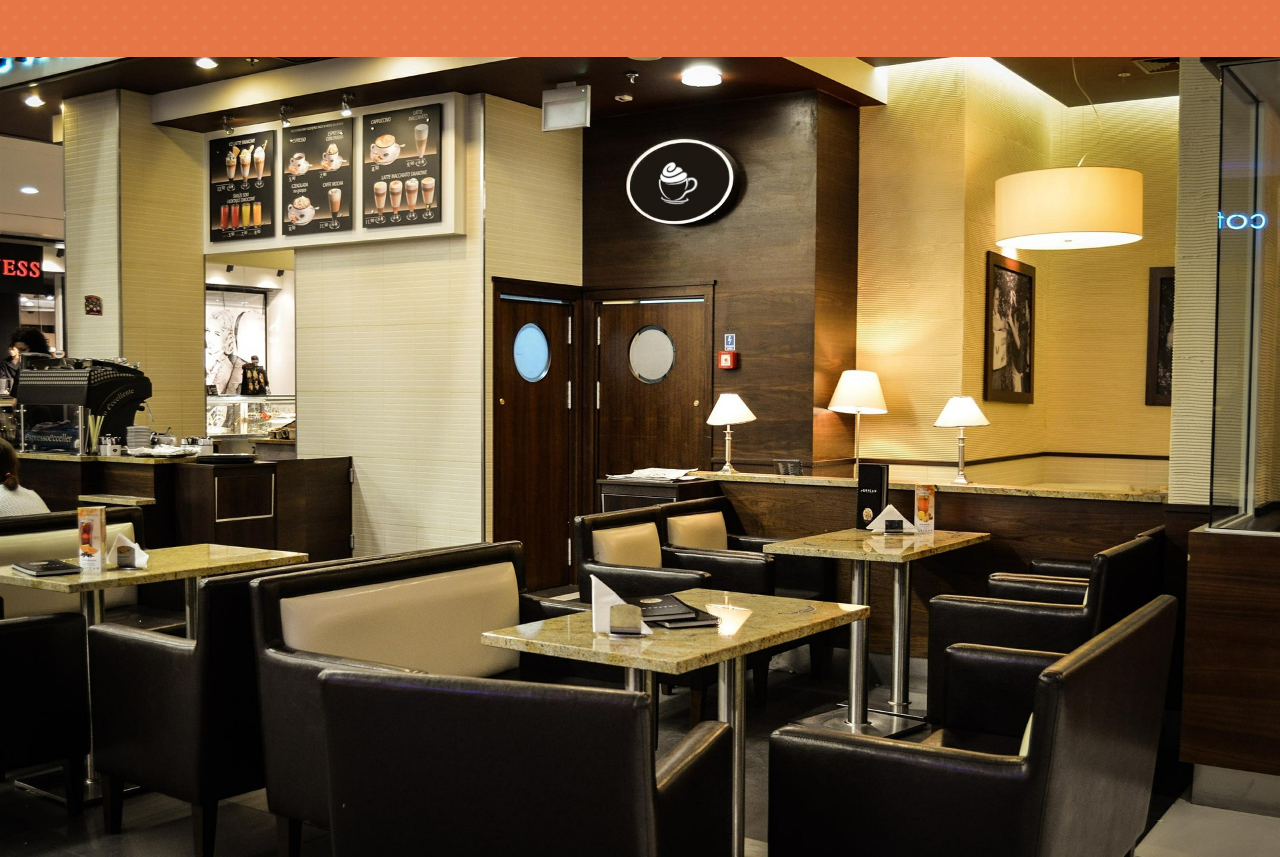
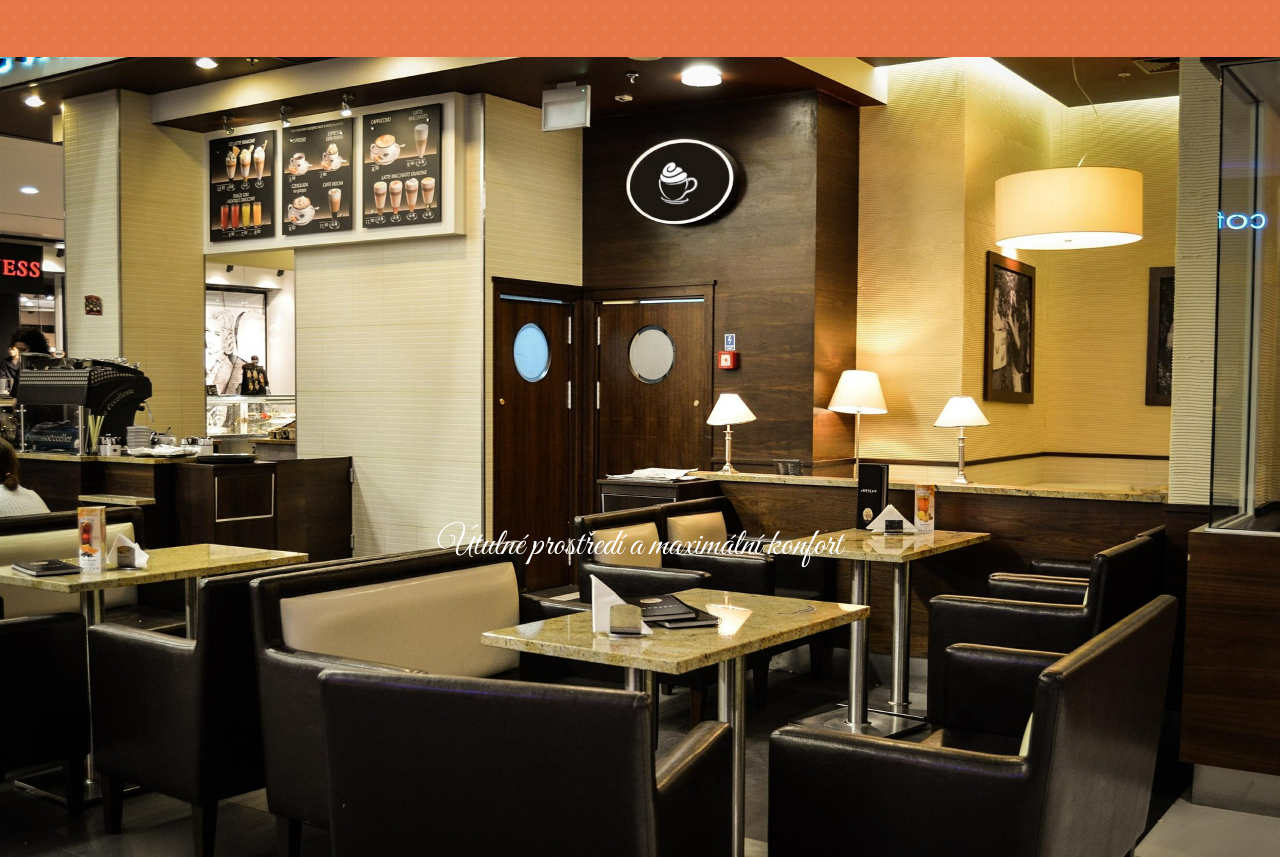
Before and after one commit to katdav4/CafeLora2, a website built with webpack: page src/index.html in a window 1280 px wide. Shown: the part 1017-1874 px from the top of the page. Built offline with nearby package versions, Linux system fonts and the light colour scheme.

Commit message:
pridej text v galerii

```diff
--- a/src/index.html
+++ b/src/index.html
@@ -76,7 +76,9 @@
       </div>
     </section>
 
-    <section id="gallery" class="gallery"></section>
+    <section id="gallery" class="gallery">
+      <p>Útulné prostředí a maximální konfort</p>
+    </section>
 
     <section>
       <div class="container">
--- a/src/style.css
+++ b/src/style.css
@@ -241,6 +241,13 @@ nav a:hover {
   background-position: top center;
   background-attachment: fixed;
 }
+.gallery p {
+  font-family: 'Great Vibes', fantasy;
+  font-size: 2.5rem;
+  padding-top: 31rem;
+  padding-bottom: 0.5rem;
+  text-align: center;
+}
 
 .contacts {
   margin-bottom: 4rem;
```
